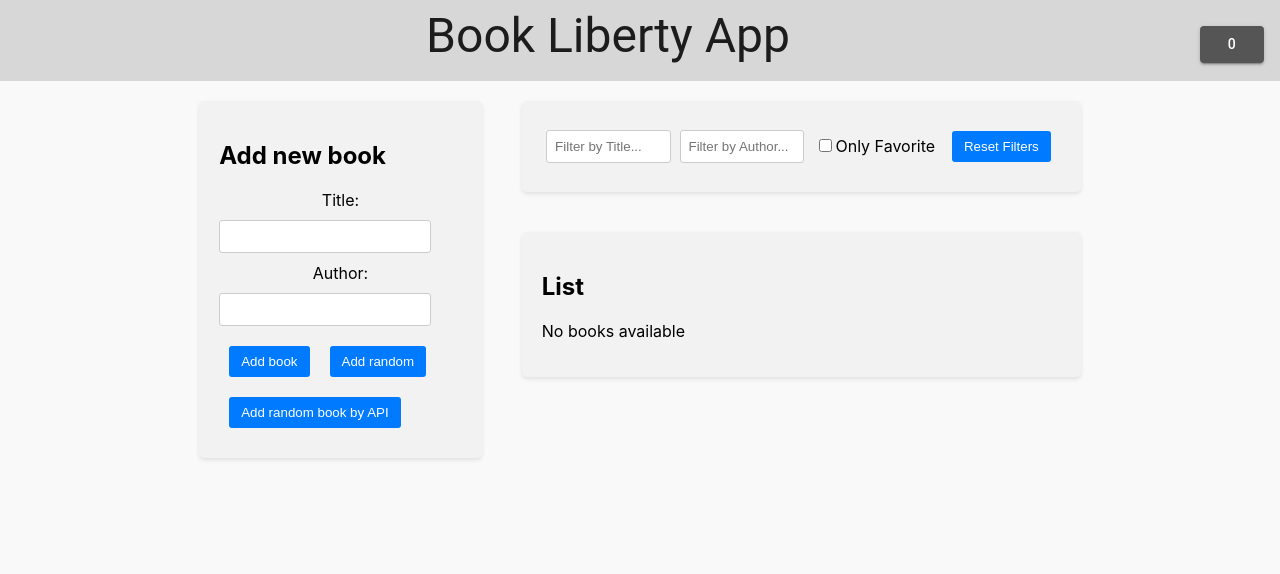
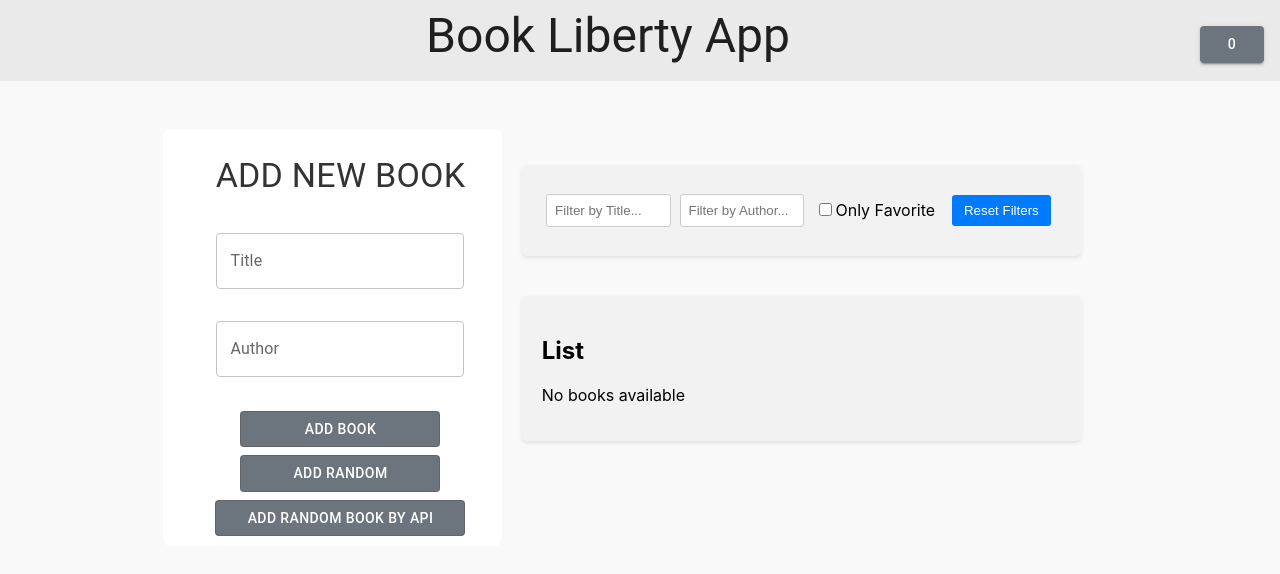
Before and after one commit to Nikita-a11y-dev/React-Libary-App, a React (Vite) app in the folder frontend/vite-project/: page / in a window 1280 px wide. Shown: the top 574 px of the page. Built offline with nearby package versions, Linux system fonts and the light colour scheme.

Commit message:
Refactor BookForm to use MUI components

```diff
--- a/frontend/vite-project/src/App.jsx
+++ b/frontend/vite-project/src/App.jsx
@@ -36,6 +36,7 @@ export default function App() {
           sx={{
             backgroundColor: "background.header",
             pt: 1,
+            mb: 8,
           }}
         >
           <Typography
--- a/frontend/vite-project/src/components/BookForm/BookForm.jsx
+++ b/frontend/vite-project/src/components/BookForm/BookForm.jsx
@@ -7,6 +7,7 @@ import { setError } from "../../redux/slices/errorSlice";
 import { addBook, fetchBook } from "../../redux/slices/bookSlice";
 
 import { useDispatch } from "react-redux";
+import { Grid, TextField, Typography, Button } from "@mui/material";
 
 export default function BookForm() {
   const [title, setTitle] = useState("");
@@ -43,34 +44,69 @@ export default function BookForm() {
   };
 
   return (
-    <div className="app-block book-form">
-      <h2>Add new book</h2>
-      <form onSubmit={handleSubmit}>
-        <div>
-          <label htmlFor="title">Title:</label>
-          <input
-            type="text"
-            id="title"
+    <Grid
+      container
+      spacing={2}
+      direction="column"
+      alignItems="center"
+      sx={{
+        backgroundColor: "background.paper",
+        borderRadius: 2,
+        maxWidth: "400px",
+        p: "10px",
+      }}
+    >
+      <Grid item xs={12} md={6}>
+        <Typography variant="h4" gutterBottom align="center" color="text.title">
+          ADD NEW BOOK
+        </Typography>
+      </Grid>
+
+      <Grid item xs={12} md={6}>
+        <TextField
+          fullWidth
+          label="Title"
           value={title}
           onChange={(e) => setTitle(e.target.value)}
         />
-        </div>
-        <div>
-          <label htmlFor="author">Author:</label>
-          <input
-            type="text"
-            id="author"
+      </Grid>
+
+      <Grid item xs={12} md={6} sx={{ mb: "10px" }}>
+        <TextField
+          fullWidth
+          label="Author"
           value={author}
           onChange={(e) => setAuthor(e.target.value)}
         />
-        </div>
-        <button type="submit">Add book</button>
-        <button type="button" onClick={handleAddRandomBook}>
-          Add random
-        </button>
+      </Grid>
 
-        <button
-          type="button"
+      <Grid
+        item
+        xs={12}
+        md={6}
+        container
+        direction="column"
+        alignItems="center"
+      >
+        <Button
+          variant="outlined"
+          sx={{ width: "200px", mb: 1 }}
+          onClick={handleSubmit}
+        >
+          Add Book
+        </Button>
+
+        <Button
+          variant="outlined"
+          sx={{ width: "200px", mb: 1 }}
+          onClick={handleAddRandomBook}
+        >
+          Add Random
+        </Button>
+
+        <Button
+          variant="outlined"
+          sx={{ width: "250px" }}
           onClick={handleAddRandomBookByAPI}
           disabled={isLoading}
         >
@@ -82,8 +118,8 @@ export default function BookForm() {
           ) : (
             "Add random book by API"
           )}
-        </button>
-      </form>
-    </div>
+        </Button>
+      </Grid>
+    </Grid>
   );
 }
--- a/frontend/vite-project/src/theme/darkTheme.js
+++ b/frontend/vite-project/src/theme/darkTheme.js
@@ -11,6 +11,43 @@ const darkTheme = createTheme({
       paper: "#2C2C3A",
       header: "#454558",
     },
+    text: {
+      title: "#FFFFFF",
+      text: "#DDDDDD",
+    },
+  },
+  components: {
+    MuiButton: {
+      styleOverrides: {
+        root: {
+          backgroundColor: "#5A5A6E",
+          color: "#FFFFFF",
+          "&:hover": {
+            backgroundColor: "#5A5A6E", // Более темный цвет на hover
+          },
+        },
+      },
+    },
+    MuiTextField: {
+      styleOverrides: {
+        root: {
+          margin: "8px 0", // Отступы между инпутами
+          "& .MuiInputBase-root": {
+            backgroundColor: "#3A3A4D", // Цвет фона инпута
+            color: "#FFFFFF", // Цвет текста
+          },
+          "& .MuiOutlinedInput-root": {
+            borderColor: "#555555", // Цвет рамки
+            "&:hover fieldset": {
+              borderColor: "#555555", // Цвет рамки при наведении
+            },
+            "&.Mui-focused fieldset": {
+              borderColor: "#555555", // Цвет рамки в фокусе
+            },
+          },
+        },
+      },
+    },
   },
 });
 
--- a/frontend/vite-project/src/theme/lightTheme.js
+++ b/frontend/vite-project/src/theme/lightTheme.js
@@ -9,7 +9,44 @@ const lightTheme = createTheme({
     background: {
       default: "#F9F9F9",
       paper: "#FFFFFF",
-      header: "#d7d7d7",
+      header: "#eaeaea",
+    },
+    text: {
+      title: "#333333",
+      text: "#555555",
+    },
+  },
+  components: {
+    MuiButton: {
+      styleOverrides: {
+        root: {
+          backgroundColor: "#6C757D",
+          color: "#FFFFFF",
+          "&:hover": {
+            backgroundColor: "#858E96", // Более темный цвет на hover
+          },
+        },
+      },
+    },
+    MuiTextField: {
+      styleOverrides: {
+        root: {
+          margin: "8px 0", // Отступы между инпутами
+          "& .MuiInputBase-root": {
+            backgroundColor: "#FFFFFF", // Цвет фона инпута
+            color: "#333333", // Цвет текста
+          },
+          "& .MuiOutlinedInput-root": {
+            borderColor: "#CCCCCC", // Цвет рамки
+            "&:hover fieldset": {
+              borderColor: "#333333", // Цвет рамки при наведении
+            },
+            "&.Mui-focused fieldset": {
+              borderColor: "#CCCCCC", // Цвет рамки в фокусе
+            },
+          },
+        },
+      },
     },
   },
 });
```
Lines whose indentation alone changed are shown as unchanged.
